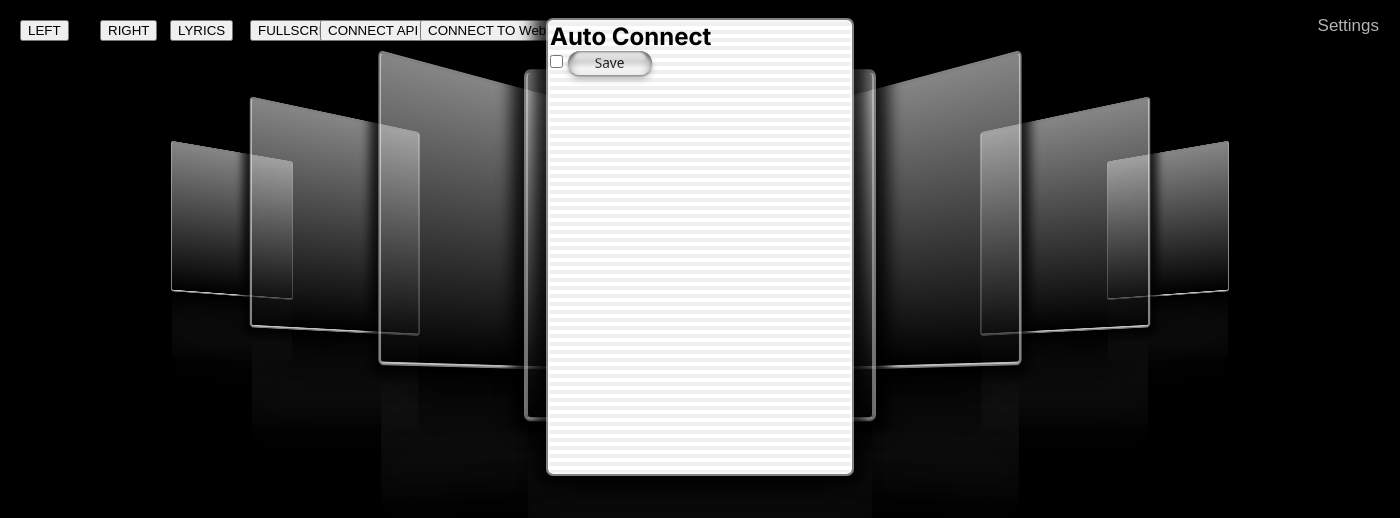
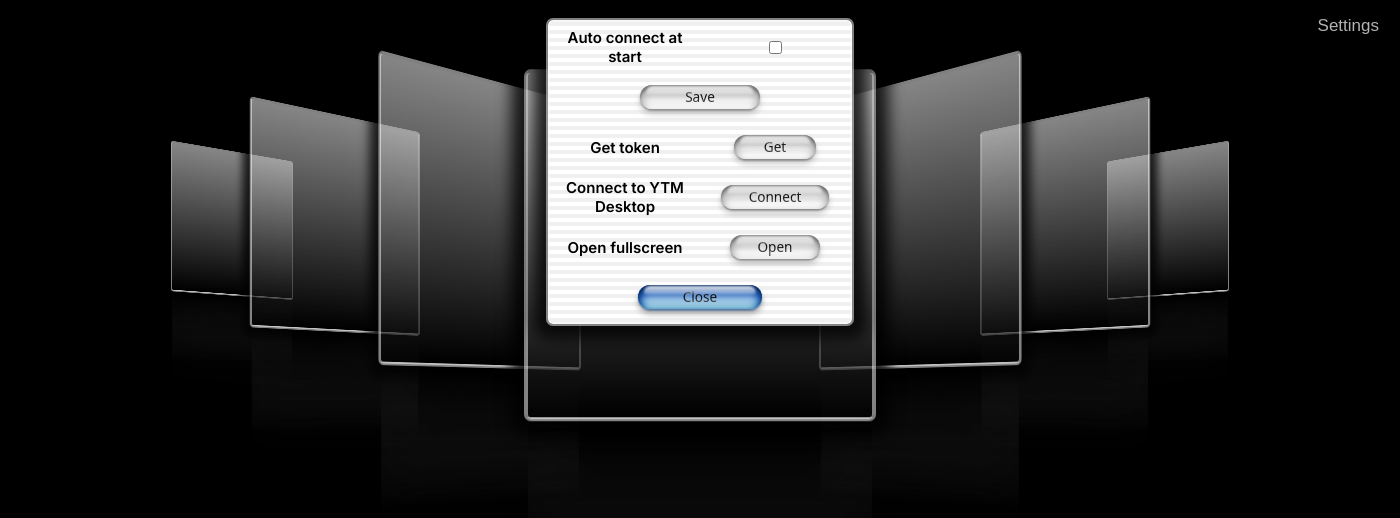
Before and after one commit to clumsyBaboon/musicApp, an Electron app: page landing/index.html in a window 1400 px wide. Both pictures are taken after a click on the button "Settings". Drawn offline with Linux system fonts and the light colour scheme; no server answers.

Commit message:
auto 04.06.2026  14:43:36,68

```diff
--- a/landing/aqua-design.css
+++ b/landing/aqua-design.css
@@ -1,5 +1,4 @@
 #settings button {
-    grid-row: 1;
     font-size: 0.85rem;
     font-family: "myriad-pro", system-ui;
     height: 1.75em;
--- a/landing/index.html
+++ b/landing/index.html
@@ -9,11 +9,24 @@
     <link rel="stylesheet" href="aqua-design.css">
 </head>
 <body>
-    <div id="settings">
-        <h2>Auto Connect</h2>
-        <input type="checkbox">
+    <div id="settings-wrapper">
+        <div id="settings">
+            <h2>Auto connect at start</h2>
+            <input type="checkbox" id="autoConnectAtStart">
 
-        <button class="secondary">Save</button>
+            <button class="secondary" onclick="settings_save()" style="grid-column: span 2;">&nbsp;&nbsp;&nbsp;&nbsp; Save &nbsp;&nbsp;&nbsp;&nbsp;</button>
+
+            <h2>Get token</h2>
+            <button class="secondary" onclick="connect_api()">Get</button>
+
+            <h2>Connect to YTM Desktop</h2>
+            <button class="secondary" onclick="connect_ws()">Connect</button>
+
+            <h2>Open fullscreen</h2>
+            <button class="secondary" onclick="fullscreen()">Open</button>
+
+            <button class="primary" onclick="settings_close()" style="grid-column: span 2;">&nbsp;&nbsp;&nbsp;&nbsp; Close &nbsp;&nbsp;&nbsp;&nbsp;</button>
+        </div>
     </div>
 
     <div class="music-playback-wrapper">
@@ -56,12 +69,7 @@
     <button class="settings-btn" onclick="openSettings()">Settings</button>
 
     <!--  -->
-    <button class="_left" onclick="loop(-1)">LEFT</button>
-    <button class="_right" onclick="loop(1)">RIGHT</button>
-    <button class="_lyrics" onclick="lyrics()">LYRICS</button>
-    <button class="_fullscreen" onclick="fullscreen()">FULLSCREEN</button>
-    <button class="_connect_api" onclick="connect_api()">CONNECT API</button>
-    <button class="_connect_ws" onclick="connect_ws()">CONNECT TO WebSocket SERVER</button>
+    <!-- <button class="_lyrics" onclick="lyrics()">LYRICS</button> -->
     <!--  -->
 
     <script src="script.js"></script>
--- a/landing/script.js
+++ b/landing/script.js
@@ -217,9 +217,31 @@ function findSelectedNumber(queue) {
 //SETINGS
 const settingsMenu = document.querySelector("#settings");
 let isSettingsOpen = false;
+let config;
 
 function openSettings() {
     if (isSettingsOpen) return;
     isSettingsOpen = true;
-    settingsMenu.style.animation = "openSettings 250ms linear forwards";
+    settingsMenu.style.animation = "openSettings 300ms ease-in-out forwards";
+    console.log(config.autoConnect);
+    document.querySelector("#autoConnectAtStart").checked = config.autoConnect;
+    document.querySelector("#settings-wrapper").style.backgroundColor = "rgba(0, 0, 0, 30%)";
+    document.querySelector("#settings-wrapper").style.pointerEvents = "auto";
 }
+
+function settings_close() {
+    isSettingsOpen = false;
+    settingsMenu.style.animation = "closeSettings 300ms ease-in-out forwards";
+    document.querySelector("#settings-wrapper").style.backgroundColor = "rgba(0, 0, 0, 0%)";
+    document.querySelector("#settings-wrapper").style.pointerEvents = "none";
+}
+
+function settings_save() {
+    const data = {
+        autoConnect: document.querySelector("#autoConnectAtStart").checked
+    }
+    config = data;
+    window.electronAPI.updateSettings(data);
+}
+
+window.electronAPI.onConfigFile(data => config = data);
--- a/landing/style.css
+++ b/landing/style.css
@@ -15,8 +15,6 @@ body{
     box-sizing: border-box;
     background: black;
     font-family: Inter;
-    display: flex;
-    justify-content: center;
 }
 .music-playback-wrapper{
     width: 100%;
@@ -282,16 +280,36 @@ body{
     color: rgba(255, 255, 255, 1);
 }
 
+#settings-wrapper{
+    width: 100%;
+    height: 100vh;
+    background-color: rgba(0, 0, 0, 0%);
+    display: flex;
+    justify-content: center;
+    transition: background-color 200ms;
+    position: absolute;
+    z-index: 38;
+    pointer-events: none;
+}
 #settings{
     position: absolute;
     width: 300px;
-    height: 450px;
+    height: auto;
     background: repeating-linear-gradient(#F0F0F0, #F0F0F0 4px, #FFFFFF 4px, #FFFFFF 8px);
     z-index: 39;
     top: -480px;
     border-radius: 5px;
     border: 2px solid rgba(255, 255, 255, 0.5);
     box-shadow: 0px 0px 0px 2px rgba(255, 255, 255, 50%), 0px 0px 15px 15px rgba(0, 0, 0, 80%);
+    display: grid;
+    grid-template-columns: 1fr 1fr;
+    grid-template-rows: repeat(6, 50px);
+    place-items: center;
+}
+#settings h2{
+    font-size: 15px;
+    font-weight: 600;
+    text-align: center;
 }
 
 @keyframes openSettings {
@@ -342,25 +360,10 @@ body{
 
 
 /*  */
-._left, ._right, ._lyrics, ._fullscreen, ._connect_api, ._connect_ws{
+._lyrics{
     position: absolute;
     top: 20px;
 }
-._left{
+._lyrics{
     left: 20px;
 }
-._right{
-    left: 100px;
-}
-._lyrics{
-    left: 170px;
-}
-._fullscreen{
-    left: 250px;
-}
-._connect_api{
-    left: 320px;
-}
-._connect_ws{
-    left: 420px;
-}
--- a/preload.js
+++ b/preload.js
@@ -7,8 +7,10 @@ contextBridge.exposeInMainWorld("electronAPI", {
     changeTimeline: data => ipcRenderer.send("change-timeline", data),
     next: () => ipcRenderer.send("next"),
     prev: () => ipcRenderer.send("prev"),
+    updateSettings: data => ipcRenderer.send("update-settings", data),
     playPause: () => ipcRenderer.send("play-pause"),
     getState: callback => ipcRenderer.on("state-update", (event, data) => callback(data)),
     onWSConnected: callback => ipcRenderer.on("ws-connected", event => callback()),
-    onWSDisconnected: callback => ipcRenderer.on("ws-disconnected", event => callback())
+    onWSDisconnected: callback => ipcRenderer.on("ws-disconnected", event => callback()),
+    onConfigFile: callback => ipcRenderer.on("config-file", (event, data) => callback(data))
 })
```
Also changed, not shown: main.js (+57 -7 lines).
